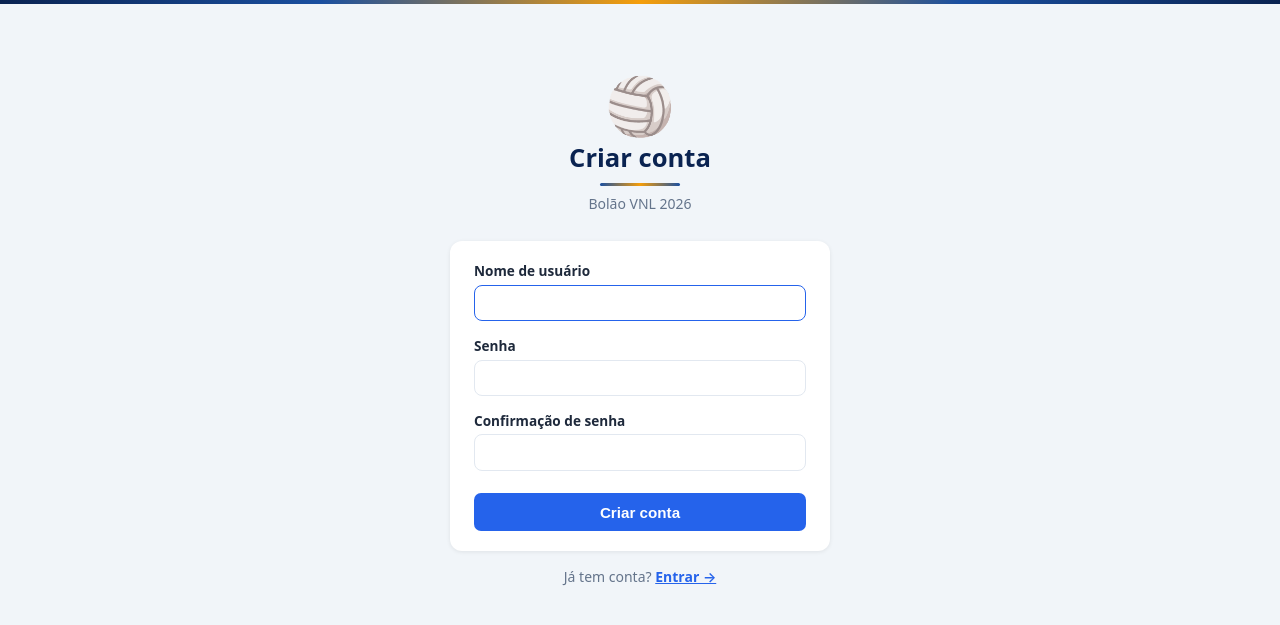
After one commit to jamesperes/bolao-vnl, a Django app: page /cadastro/ in a window 1280 px wide. The commit adds this page. Shown: the top 625 px of the page. Run offline with Django 4.2, Linux system fonts and the light colour scheme.

Commit message:
Adiciona cadastro público sem convite
- /cadastro/ — registro aberto, sem precisar de link de convite
- Login exibe "Cadastre-se grátis →" linkando para /cadastro/
- Página de cadastro exibe "Já tem conta? Entrar →"

Co-Authored-By: Claude Sonnet 4.6 <noreply@anthropic.com>

```diff
--- a/core/forms.py
+++ b/core/forms.py
@@ -23,6 +23,13 @@ class RegistroForm(UserCreationForm):
         return user
 
 
+class RegistroPublicoForm(UserCreationForm):
+    class Meta:
+        model = Usuario
+        fields = ('username', 'password1', 'password2')
+        labels = {'username': 'Nome de usuário'}
+
+
 SETS_CHOICES = [(i, str(i)) for i in range(4)]
 
 class PalpiteForm(forms.ModelForm):
--- a/core/templates/core/login.html
+++ b/core/templates/core/login.html
@@ -33,8 +33,9 @@
     </form>
   </div>
 
-  <p style="text-align:center;font-size:.8rem;color:#94a3b8;margin-top:.75rem;">
-    Para participar você precisa de um convite. Solicite ao organizador do bolão.
+  <p style="text-align:center;font-size:.875rem;color:#64748b;margin-top:.75rem;">
+    Ainda não tem conta?
+    <a href="{% url 'registro_publico' %}" style="color:#2563eb;font-weight:600;">Cadastre-se grátis →</a>
   </p>
 </div>
 {% endblock %}
--- /dev/null
+++ b/core/templates/core/registro_publico.html
@@ -0,0 +1,36 @@
+{% extends 'core/base.html' %}
+{% block title %}Cadastro — Bolão VNL 2026{% endblock %}
+{% block content %}
+<div style="max-width:380px;margin:3rem auto;">
+
+  <div style="text-align:center;margin-bottom:1.75rem;">
+    <div style="font-size:3.5rem;line-height:1;">🏐</div>
+    <h1 style="font-size:1.6rem;font-weight:800;color:#0a2351;margin-top:.5rem;">Criar conta</h1>
+    <div style="height:3px;background:linear-gradient(90deg,#1a4fa0,#f59e0b,#1a4fa0);border-radius:2px;margin:.5rem auto;width:80px;"></div>
+    <p style="color:#64748b;font-size:.875rem;margin-top:.5rem;">Bolão VNL 2026</p>
+  </div>
+
+  <div class="card">
+    <form method="post">
+      {% csrf_token %}
+      {% for field in form %}
+      <div class="form-group">
+        <label>{{ field.label }}</label>
+        {{ field }}
+        {% if field.errors %}
+        <div style="color:#dc2626;font-size:.8rem;margin-top:.25rem;">{{ field.errors|join:", " }}</div>
+        {% endif %}
+      </div>
+      {% endfor %}
+      <button type="submit" class="btn btn-primary" style="width:100%;justify-content:center;padding:.65rem;font-size:.95rem;margin-top:.5rem;">
+        Criar conta
+      </button>
+    </form>
+  </div>
+
+  <p style="text-align:center;font-size:.875rem;color:#64748b;margin-top:.75rem;">
+    Já tem conta?
+    <a href="{% url 'login' %}" style="color:#2563eb;font-weight:600;">Entrar →</a>
+  </p>
+</div>
+{% endblock %}
--- a/core/urls.py
+++ b/core/urls.py
@@ -4,6 +4,7 @@ from . import views
 urlpatterns = [
     path('', views.home, name='home'),
     path('entrar/<uuid:codigo>/', views.entrar_convite, name='entrar_convite'),
+    path('cadastro/', views.registro_publico, name='registro_publico'),
     path('login/', views.login_view, name='login'),
     path('logout/', views.logout_view, name='logout'),
     path('jogos/', views.jogos, name='jogos'),
--- a/core/views.py
+++ b/core/views.py
@@ -4,7 +4,7 @@ from django.contrib.auth.decorators import login_required
 from django.contrib import messages
 from django.db.models import Sum, Count, Q
 from .models import Convite, Usuario, Jogo, Palpite, Time, Destaque, PalpiteCampeao
-from .forms import RegistroForm, PalpiteForm
+from .forms import RegistroForm, RegistroPublicoForm, PalpiteForm
 
 
 def entrar_convite(request, codigo):
@@ -19,6 +19,21 @@ def entrar_convite(request, codigo):
     else:
         form = RegistroForm(convite)
     return render(request, 'core/registro.html', {'form': form, 'convite': convite})
+
+
+def registro_publico(request):
+    if request.user.is_authenticated:
+        return redirect('home')
+    if request.method == 'POST':
+        form = RegistroPublicoForm(request.POST)
+        if form.is_valid():
+            user = form.save()
+            login(request, user)
+            messages.success(request, f'Bem-vindo ao bolão, {user.username}!')
+            return redirect('home')
+    else:
+        form = RegistroPublicoForm()
+    return render(request, 'core/registro_publico.html', {'form': form})
 
 
 def login_view(request):
```
Also changed, not shown: .claude/launch.json (added).
